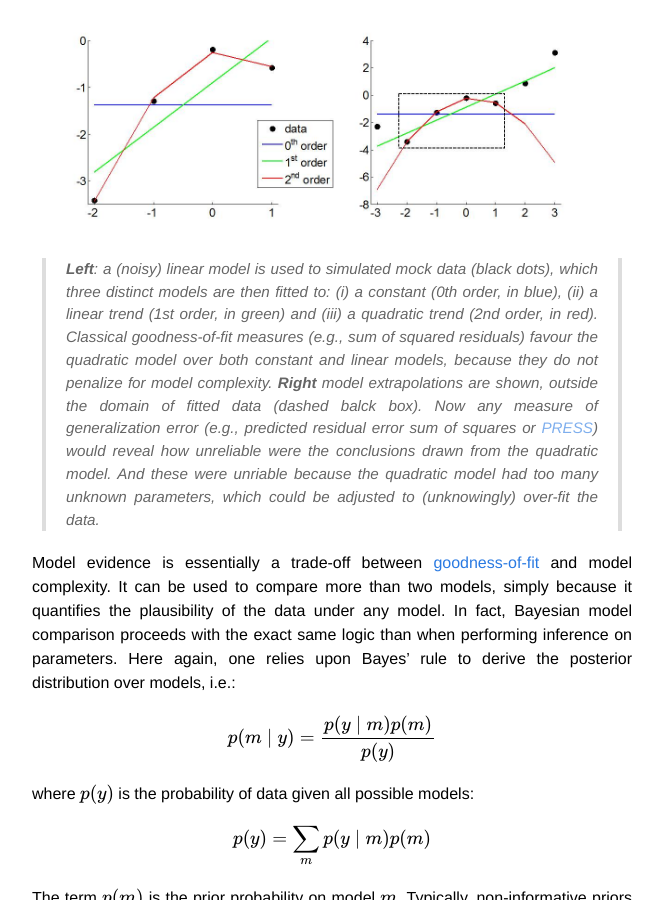
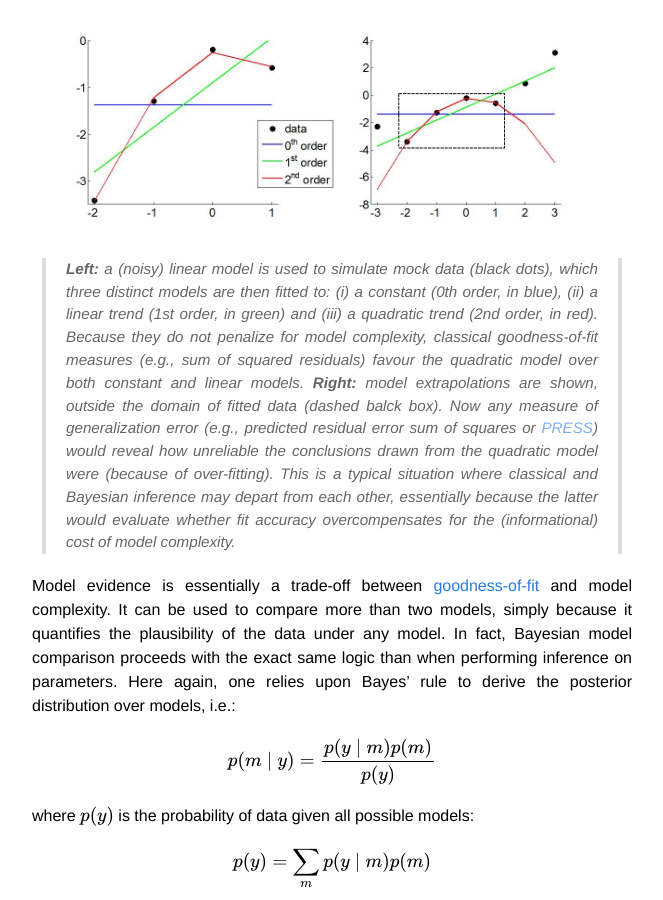
Before and after one commit to MBB-team/VBA-toolbox, a Jekyll site: the page built from _wiki/Bayesian-modelling-introduction.md, in a window 1280 px wide and 900 px high, scrolled down 4063 px. Shown: the whole window, without its empty margins (308-971 px from the left). Built offline with Jekyll 4.4.1, drawn with Linux system fonts in a browser that asks for light colours; nearby versions of some CDN libraries; formulas are drawn with MathJax 3.

Commit message:
Update Bayesian-modelling-introduction.md

```diff
--- a/_wiki/Bayesian-modelling-introduction.md
+++ b/_wiki/Bayesian-modelling-introduction.md
@@ -72,7 +72,7 @@ The critical thing to note is that the model evidence $$p\big( y\mid m\big)$$ is
 
 ![]({{ site.baseurl }}/images/wiki/genError.jpg)
 
-> **Left**: a (noisy) linear model is used to simulated mock data (black dots), which three distinct models are then fitted to: (i) a constant (0th order, in blue), (ii) a linear trend (1st order, in green) and (iii) a quadratic trend (2nd order, in red). Classical goodness-of-fit measures (e.g., sum of squared residuals) favour the quadratic model over both constant and linear models, because they do not penalize for model complexity. **Right** model extrapolations are shown, outside the domain of fitted data (dashed balck box). Now any measure of generalization error (e.g., predicted residual error sum of squares or [PRESS](https://en.wikipedia.org/wiki/PRESS_statistic)) would reveal how unreliable were the conclusions drawn from the quadratic model. And these were unriable because the quadratic model had too many unknown parameters, which could be adjusted to (unknowingly) over-fit the data.
+> **Left:** a (noisy) linear model is used to simulate mock data (black dots), which three distinct models are then fitted to: (i) a constant (0th order, in blue), (ii) a linear trend (1st order, in green) and (iii) a quadratic trend (2nd order, in red). Because they do not penalize for model complexity, classical goodness-of-fit measures (e.g., sum of squared residuals) favour the quadratic model over both constant and linear models. **Right:** model extrapolations are shown, outside the domain of fitted data (dashed balck box). Now any measure of generalization error (e.g., predicted residual error sum of squares or [PRESS](https://en.wikipedia.org/wiki/PRESS_statistic)) would reveal how unreliable the conclusions drawn from the quadratic model were (because of over-fitting). This is a typical situation where classical and Bayesian inference may depart from each other, essentially because the latter would evaluate whether fit accuracy overcompensates for the (informational) cost of model complexity.
 
 Model evidence is essentially a trade-off between [goodness-of-fit](https://en.wikipedia.org/wiki/Goodness_of_fit) and model complexity. It can be used to compare more than two models, simply because it quantifies the plausibility of the data under any model. In fact, Bayesian model comparison proceeds with the exact same logic than when performing inference on parameters. Here again, one relies upon Bayes' rule to derive the posterior distribution over models, i.e.:
 
```
